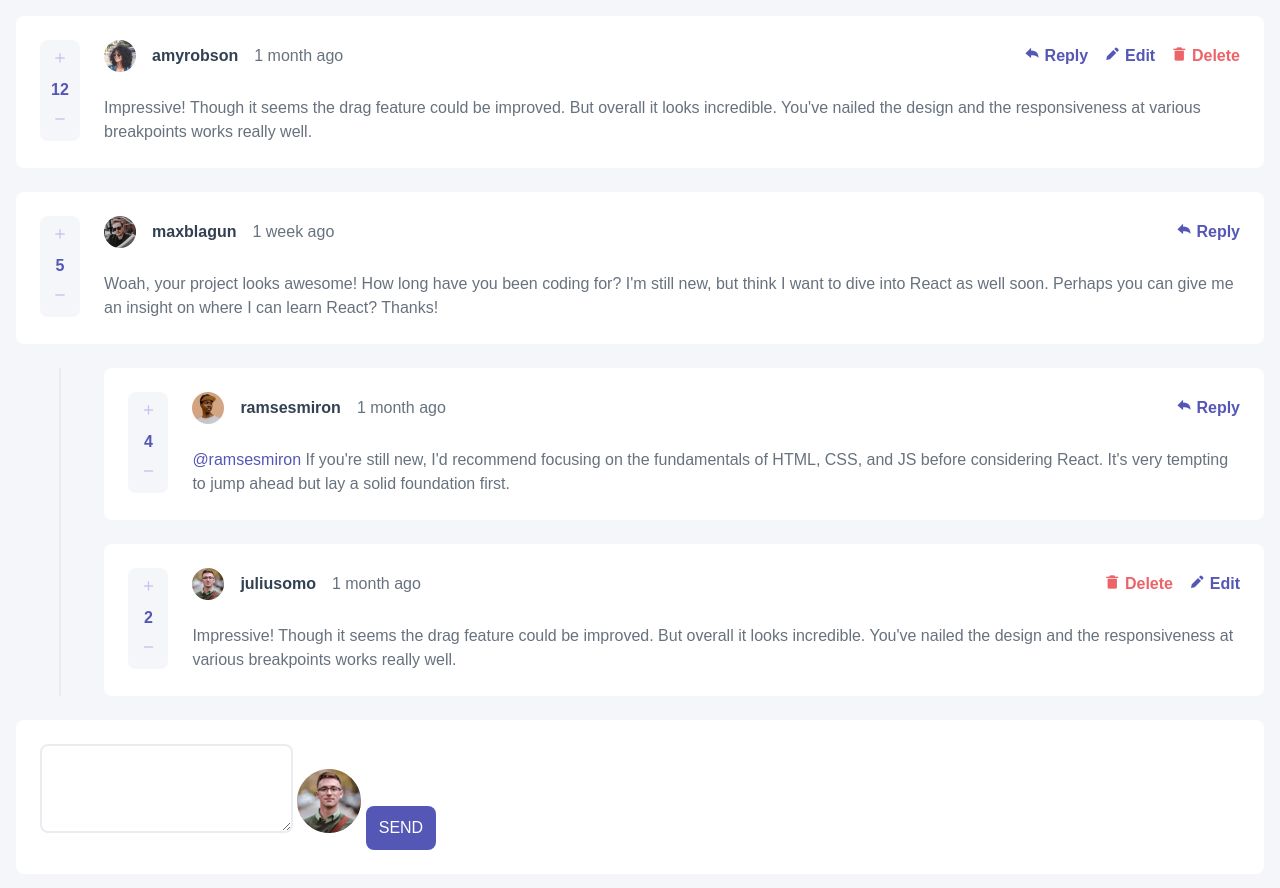
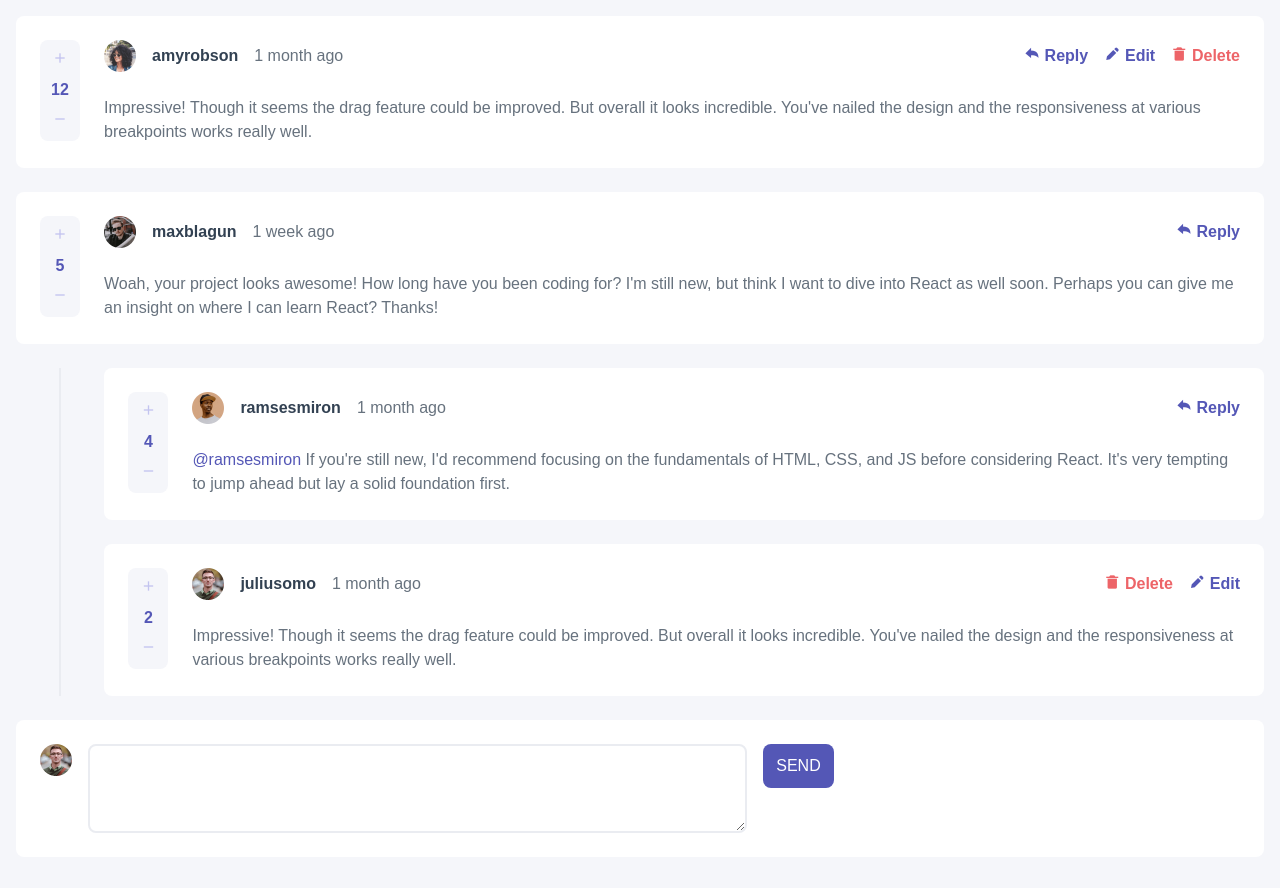
Before and after one commit to fbtot/interactive-comments-section, a website: page index.html in a window 1280 px wide. Drawn offline with nearby package versions, Linux system fonts and the light colour scheme.

Commit message:
feat(css): add layout reply

```diff
--- a/index.html
+++ b/index.html
@@ -128,8 +128,11 @@
       <div class="reply-container basic-container">
         <form action="get" class="reply">
           <textarea name="Comment-reply" id="comment-reply" class="reply__text"></textarea>
-          <img src="./images/avatars/image-juliusomo.png" alt="juliusomo avatar" class="reply__user" />
-          <button class="reply__button blue-button">Send</button>
+
+          <img src="./images/avatars/image-juliusomo.png" alt="juliusomo avatar" class="reply__avatar" />
+          <div class="reply__button-container">
+            <button class="reply__button blue-button">Send</button>
+          </div>
         </form>
       </div>
     </main>
--- a/scss/components/_comments.scss
+++ b/scss/components/_comments.scss
@@ -51,6 +51,32 @@
   grid-area: action;
 }
 
+.reply {
+  display: grid;
+  grid-template-columns: 2rem auto;
+  grid-template-areas:
+    "text text"
+    "avatar button";
+  grid-gap: 1rem;
+
+  @include mq($desktop-width, up) {
+    grid-template-columns: 2rem auto auto;
+    grid-template-areas: "avatar text button";
+  }
+}
+
+.reply__text {
+  grid-area: text;
+}
+
+.reply__avatar {
+  grid-area: avatar;
+}
+
+.reply__button-container {
+  grid-area: button;
+}
+
 /* ============================================ */
 /* ··········································· § STYLES ··· */
 /* ======================================== */
```
Also changed, not shown: css/main.css, css/mainDist.css, 1 other file.
